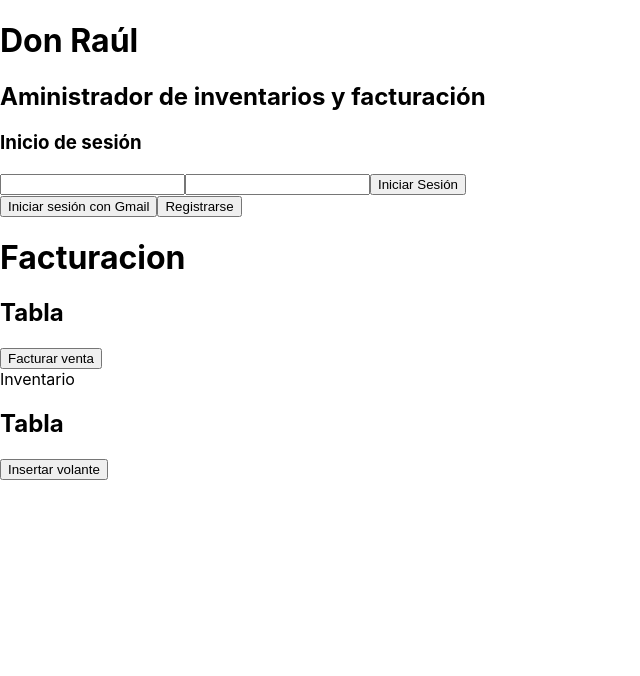
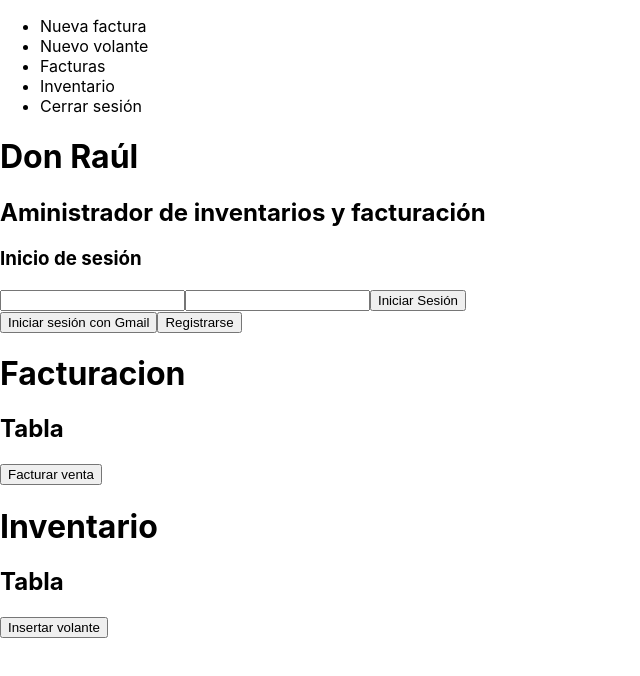
Before and after one commit to svntivgo/front-donraul, a React (Create React App) app: page / in a window 1280 px wide. Shown: the top 676 px of the page, without its empty margins (0-640 px from the left). Built offline with nearby package versions, Linux system fonts and the light colour scheme.

Commit message:
generacion de componentes

```diff
--- a/src/App.js
+++ b/src/App.js
@@ -2,22 +2,16 @@ import React, { Fragment } from 'react';
 import logo from './logo.svg';
 import { Counter } from './features/counter/Counter';
 import './App.css';
+import Home from "./components/Home";
 import Facturacion from "./components/Facturacion";
 import Inventario from "./components/Inventario";
+import Navbar from "./components/Navbar";
 
 function App() {
   return (
     <Fragment>
-      <h1>Don Raúl</h1>
-      <h2>Aministrador de inventarios y facturación</h2>
-      <h3>Inicio de sesión</h3>
-      <form>
-        <input type={"email"}></input>
-        <input type={"password"}></input>
-        <button>Iniciar Sesión</button>
-      </form>
-      <button>Iniciar sesión con Gmail</button>
-      <button>Registrarse</button>
+      <Navbar/>
+      <Home/>
       <Facturacion/>
       <Inventario/>
     </Fragment>
--- /dev/null
+++ b/src/components/Home.jsx
@@ -0,0 +1,20 @@
+import React from 'react'
+
+const Home = () => {
+  return (
+    <>
+      <h1>Don Raúl</h1>
+      <h2>Aministrador de inventarios y facturación</h2>
+      <h3>Inicio de sesión</h3>
+      <form>
+        <input type={"email"}></input>
+        <input type={"password"}></input>
+        <button>Iniciar Sesión</button>
+      </form>
+      <button>Iniciar sesión con Gmail</button>
+      <button>Registrarse</button>
+    </>
+  );
+}
+
+export default Home
--- /dev/null
+++ b/src/components/Navbar.jsx
@@ -0,0 +1,19 @@
+import React from 'react'
+
+const Navbar = () => {
+  return (
+    <>
+      <nav>
+        <ul>
+          <li>Nueva factura</li>
+          <li>Nuevo volante</li>
+          <li>Facturas</li>
+          <li>Inventario</li>
+          <li>Cerrar sesión</li>
+        </ul>
+      </nav>
+    </>
+  );
+}
+
+export default Navbar
--- a/src/components/inventario.jsx
+++ b/src/components/inventario.jsx
@@ -3,7 +3,7 @@ import React from 'react'
 const Inventario = () => {
   return (
     <>
-      <div>Inventario</div>
+      <h1>Inventario</h1>
       <h2>Tabla</h2>
       <button>Insertar volante</button>
     </>
```
